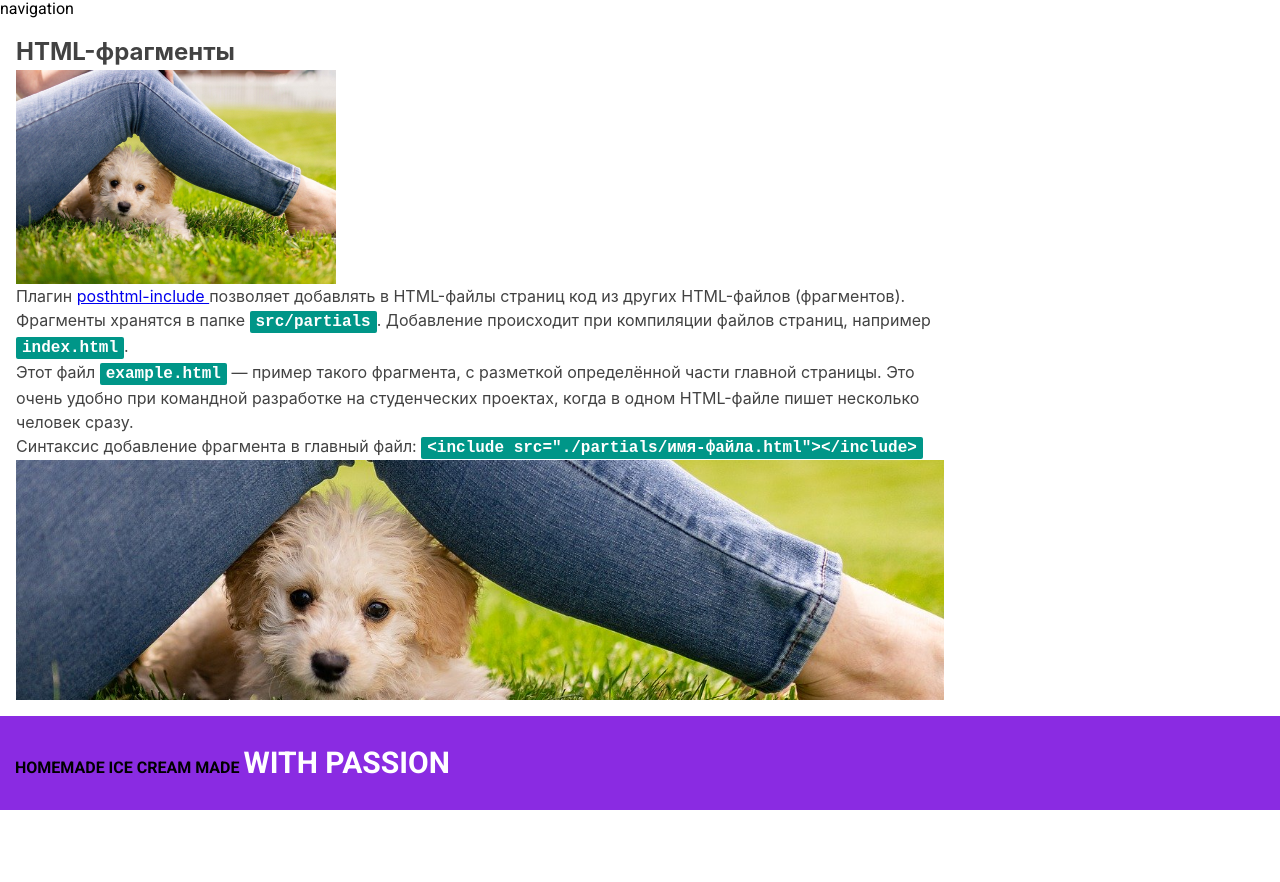
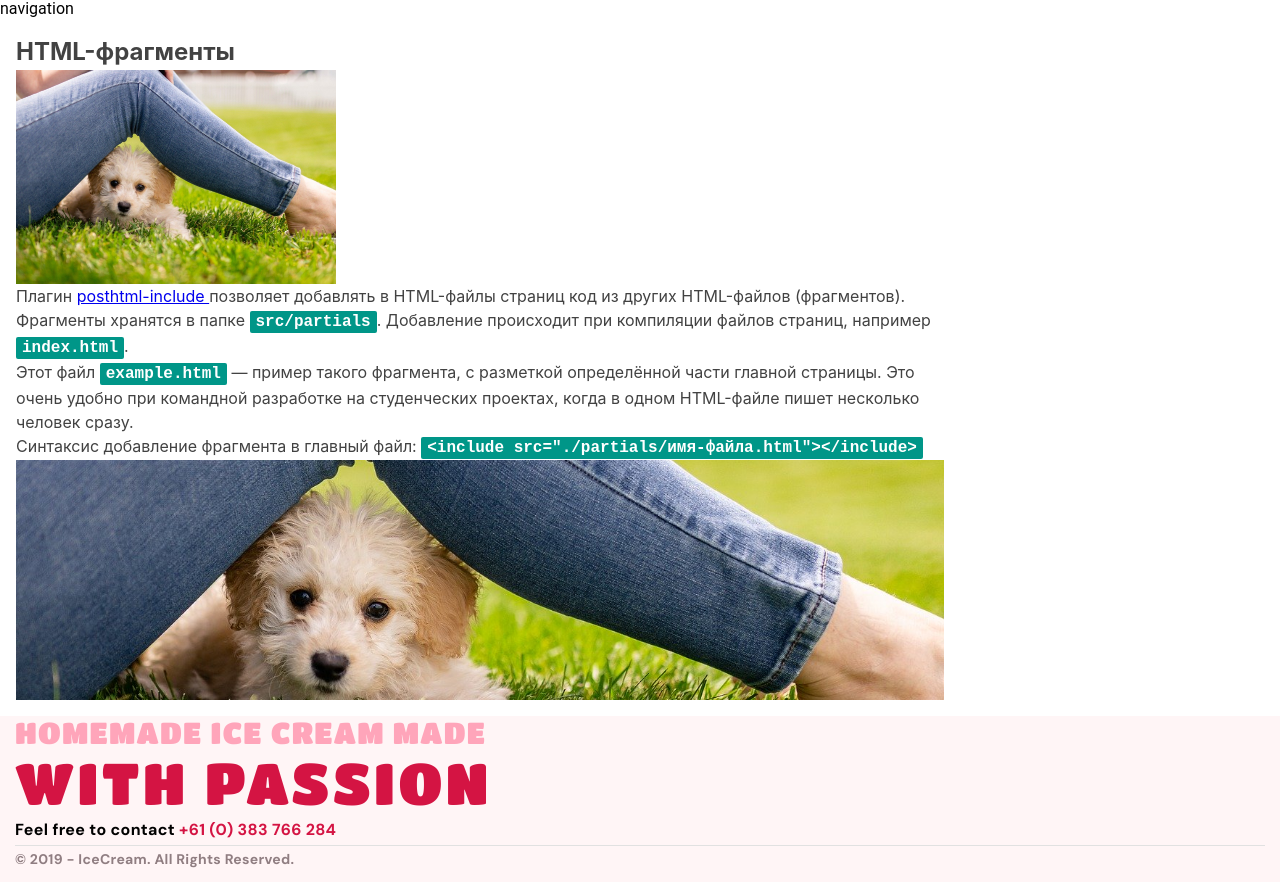
Before and after one commit to Nejdancs/team-proj-test, a website built with Parcel: page src/index.html in a window 1280 px wide. Before the commit the page ends 810 px from the top, so only its background shows below. Built offline with nearby package versions, Linux system fonts and the light colour scheme.

Commit message:
add font-family and parts of footer

```diff
--- a/src/index.html
+++ b/src/index.html
@@ -4,8 +4,9 @@
     <meta charset="UTF-8" />
     <meta name="viewport" content="width=device-width, initial-scale=1.0" />
     <title>Заголовок страницы</title>
-    <link
-      href="https://fonts.googleapis.com/css2?family=Raleway:wght@700&amp;family=Roboto:wght@400;500;700;900&amp;display=swap"
+    <link rel="preconnect" href="https://fonts.googleapis.com">
+    <link rel="preconnect" href="https://fonts.gstatic.com" crossorigin>
+    <link href="https://fonts.googleapis.com/css2?family=DM+Sans:wght@400;500;700&family=Titan+One&display=swap"
       rel="stylesheet">
     <link
       rel="stylesheet"
--- a/src/partials/footer.html
+++ b/src/partials/footer.html
@@ -1,6 +1,19 @@
 <footer class="footer">
     <div class="container">
-        <b class="footer__pre-text">HOMEMADE ICE CREAM MADE</b>
-        <b class="footer__text">WITH PASSION</b>
+        <b class="footer__pre-text">homemade ice cream made</b>
+        <b class="footer__text">with passion</b>
+    <div class="container-wrap">
+    <ul class="social">
+        <li class="list social__list"><a class="link social__link" href=""></a></li>
+        <li class="list social__list"><a class="link social__link" href=""></a></li>
+        <li class="list social__list"><a class="link social__link" href=""></a></li>
+    </ul>
+    <address class="address">Feel free to contact
+        <a class="link address__link" href="tel:+1112223344">+61 (0) 383 766 284</a>
+    </address>
+    </div>
+    <p class="footer-text__rights">
+        © 2019 - IceCream. All Rights Reserved.
+    </p>
     </div>
 </footer>
--- a/src/sass/_footer.scss
+++ b/src/sass/_footer.scss
@@ -1,12 +1,63 @@
 .footer {
-    background-color: blueviolet;
-    padding-top: 30px;
-    padding-bottom: 30px;
+  font-family: 'Dm Sans';
+  background-color: #fff5f6;
+  padding-bottom: 10px;
 }
-.container {
-    margin: 0 auto;
+
+.footer__pre-text {
+  display: block;
+  font-family: Titan One;
+  font-style: normal;
+  font-weight: normal;
+  font-size: 30px;
+  line-height: 1.13;
+  letter-spacing: 0.04em;
+  text-transform: uppercase;
+  color: #ffa5ba;
 }
+
 .footer__text {
-    color: #ffffff;
-    font-size: 30px;
+  display: block;
+  font-family: Titan One;
+  font-style: normal;
+  font-weight: normal;
+  font-size: 58px;
+  line-height: 1.13;
+  letter-spacing: 0.06em;
+  text-transform: uppercase;
+  color: #d41443;
 }
+
+.social__link {
+}
+
+.address {
+  font-family: DM Sans;
+  font-style: normal;
+  font-weight: bold;
+  font-size: 16px;
+  line-height: 186%;
+  letter-spacing: 0.02em;
+  color: #000000;
+}
+
+.address__link {
+  font-family: DM Sans;
+  font-style: normal;
+  font-weight: bold;
+  font-size: 16px;
+  line-height: 186%;
+  letter-spacing: 0.02em;
+  color: #d41443;
+}
+
+.footer-text__rights {
+  border-top: 1px solid #e1e1e1;
+  font-family: DM Sans;
+  font-style: normal;
+  font-weight: bold;
+  font-size: 14px;
+  line-height: 186%;
+  letter-spacing: 0.02em;
+  color: #907e82;
+}
```
